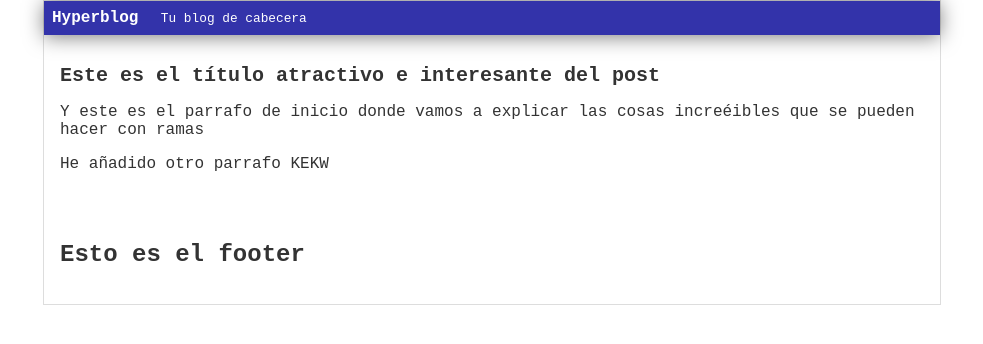
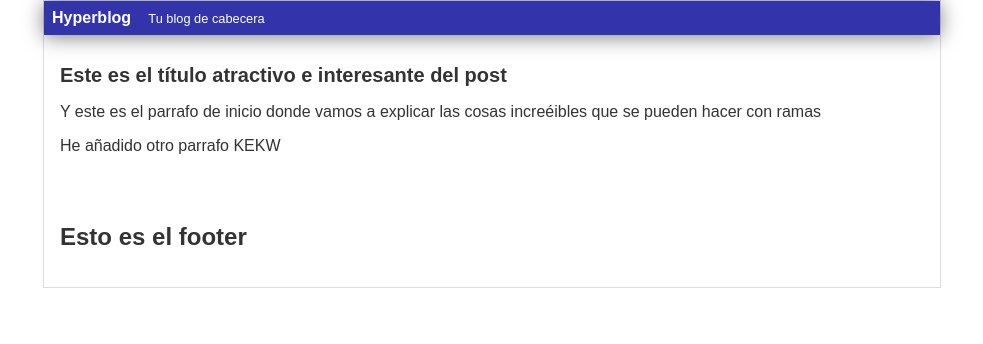
Before and after one commit to fcomarcet1/test_git, a plain HTML site: page index.html in a window 1280 px wide. Shown: the whole page, without its empty margins (148-1131 px from the left). Drawn offline with Linux system fonts and the light colour scheme.

Commit message:
Add definitive font-family

```diff
--- a/css/estilos.css
+++ b/css/estilos.css
@@ -2,7 +2,7 @@ body
 {
     color: #333;
     text-align: center;
-    font-family: 'Courier New', Courier, monospace;
+    font-family: 'Arial';
     font-size: 16px;
     margin: 0;
     padding: 0;
```
